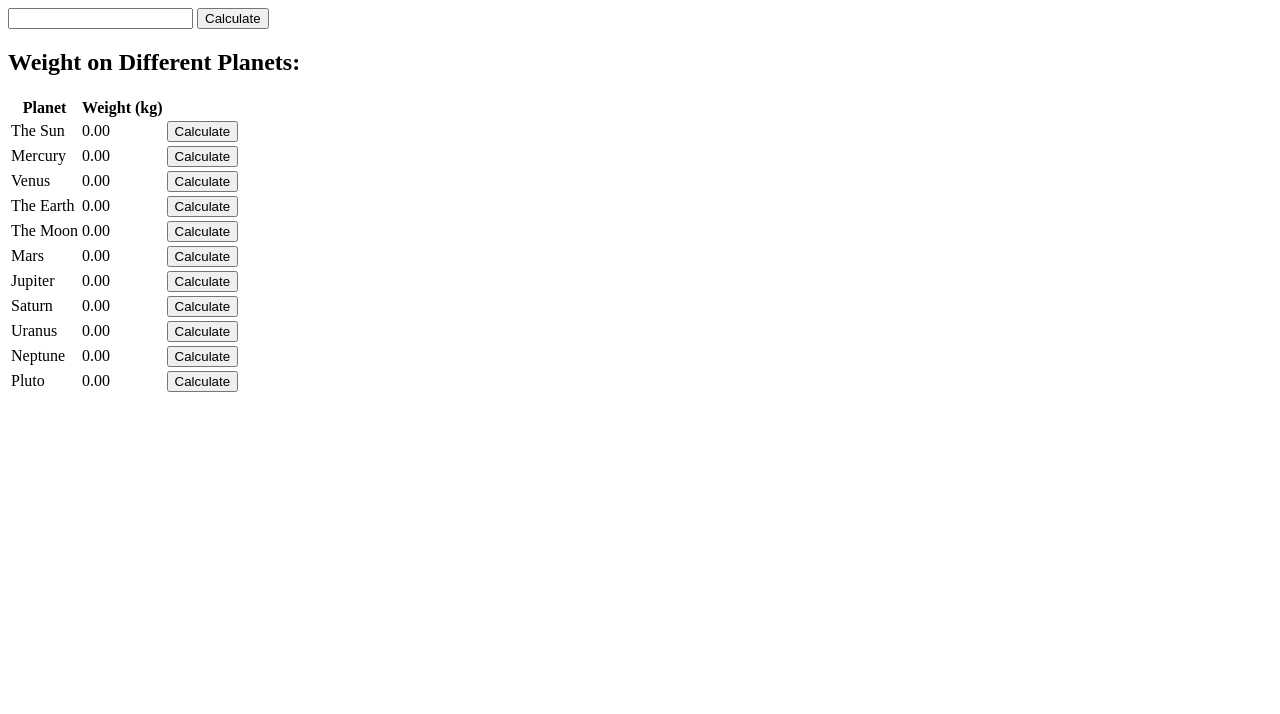
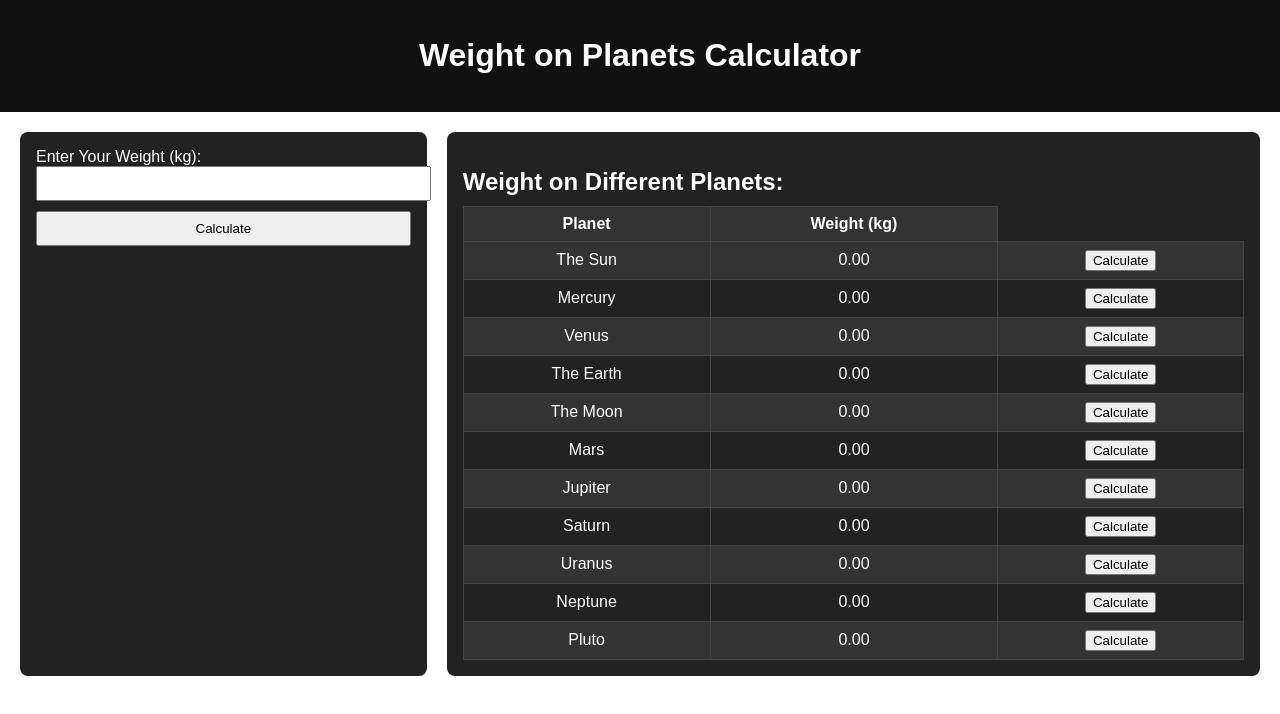
Before and after one commit to Alexsarkodehode/calculate-planet-weight, a plain HTML site: page index.html in a window 1280 px wide. Drawn offline with Linux system fonts and the light colour scheme.

Commit message:
changed html

```diff
--- a/index.html
+++ b/index.html
@@ -1,4 +1,19 @@
-<input type="number" id="weight" min="0">
+<!DOCTYPE html>
+<html lang="en">
+<head>
+    <meta charset="UTF-8">
+    <meta name="viewport" content="width=device-width, initial-scale=1.0">
+    <link rel="stylesheet" href="styles.css">
+    <title>Weight on Planets</title>
+</head>
+<body>
+    <header>
+        <h1>Weight on Planets Calculator</h1>
+    </header>
+    <main>
+        <div class="calculator">
+            <label for="weight">Enter Your Weight (kg):</label>
+            <input type="number" id="weight" min="0">
             <button id="calculate">Calculate</button>
         </div>
         <div class="results">
```
